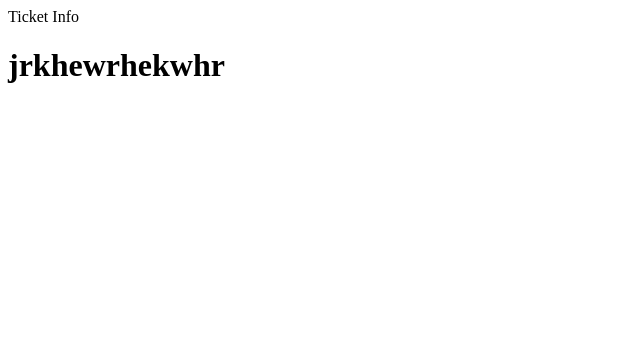
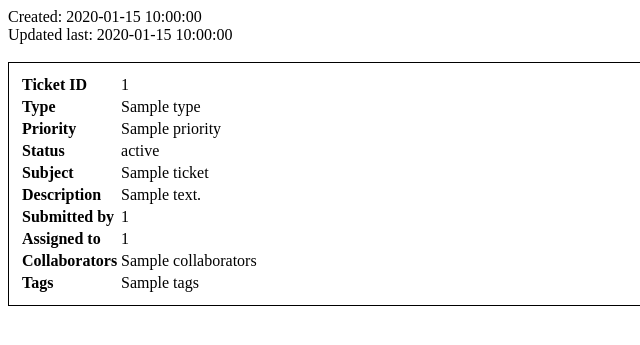
Before and after one commit to sakpals/Zendesk-Ticket-Viewer, a Flask app: page /ticket/1 in a window 1280 px wide. Shown: the top 345 px of the page, without its empty margins (0-640 px from the left). Run offline with Flask 2, Linux system fonts and the light colour scheme; a database or web service that is not in the repository returns one stand-in record (values such as "Sample title"); data that the repository does not hold is empty.

Commit message:
can select and view a ticket

```diff
--- a/ticket_viewer/static/css/style.css
+++ b/ticket_viewer/static/css/style.css
@@ -1,3 +1,12 @@
 div.ticket {
 	text-align: left;
 }
+
+div.ticket_info_table {
+	width: 100%;
+	border-spacing: 5px;
+	border: 1px solid black;
+	text-align: left;
+	padding: 10px;
+	border-spacing: 10px;
+}
--- a/ticket_viewer/templates/ticket_full_details.html
+++ b/ticket_viewer/templates/ticket_full_details.html
@@ -1,7 +1,57 @@
 <!DOCTYPE html>
 <html>
-	<head>Ticket Info</head>
+	<head>
+		<title>Ticket Info</title>
+		<link rel="stylesheet" href="{{ url_for('static', filename='css/style.css') }}">
+	</head>
 	<body>
-		<h1> jrkhewrhekwhr </h1>
+		Created: {{ ticket_info['created_at'] }}
+		<br>
+		Updated last: {{ ticket_info['updated_at'] }}
+		<br><br>
+		<div class=ticket_info_table>
+			<table >
+				<tr>
+					<th>Ticket ID</th>
+					<td>{{ ticket_info['id'] }}</td>
+				</tr>
+				<tr>
+					<th>Type</th>
+					<td>{{ ticket_info['type'] }}</td>
+				</tr>
+				<tr>
+					<th>Priority</th>
+					<td>{{ ticket_info['priority'] }}</td>
+				</tr>
+				<tr>
+					<th>Status</th>
+					<td>{{ ticket_info['status'] }}</td>
+				</tr>
+				<tr>
+					<th>Subject</th>
+					<td>{{ ticket_info['subject'] }}</td>
+				</tr>
+				<tr>
+					<th>Description</th>
+					<td>{{ ticket_info['description'] }}</td>
+				</tr>
+				<tr>
+					<th>Submitted by</th>
+					<td>{{ ticket_info['submitter_id'] }}</td>
+				</tr>
+				<tr>
+					<th>Assigned to</th>
+					<td>{{ ticket_info['assignee_id'] }}</td>
+				</tr>
+				<tr>
+					<th>Collaborators</th>
+					<td>{{ ticket_info['collaborators'] }}</td>
+				</tr>
+				<tr>
+					<th>Tags</th>
+					<td>{{ ticket_info['tags'] }}</td>
+				</tr>
+			</table>
+		</div>
 	</body>
 </html>
--- a/ticket_viewer/views.py
+++ b/ticket_viewer/views.py
@@ -10,15 +10,17 @@ token = 'rmgm9bSehKgL09Eh2DJC98PNFZrgjOYqPQwzX0Zf'
 @app.route('/')
 def main():
 	response = requests.get(url+'/tickets.json', auth=(user, token))
-
 	if response.status_code != 200:
 		return render_template('ticket_disp_error.html')
 
 	data = response.json()
-
 	return render_template('ticket_list.html', ticket_list=data['tickets'])
 
 @app.route('/ticket/<ticket_id>') #/ticket/<id>
 def single_ticket(ticket_id):
-	print(ticket_id)
-	return render_template('ticket_full_details.html')
+	response = requests.get(url+'/tickets/'+str(ticket_id)+'.json', auth=(user, token))
+	if response.status_code != 200:
+		return render_template('ticket_disp_error.html') #probs customise it
+
+	data = response.json()
+	return render_template('ticket_full_details.html', ticket_info=data['ticket'])
```
